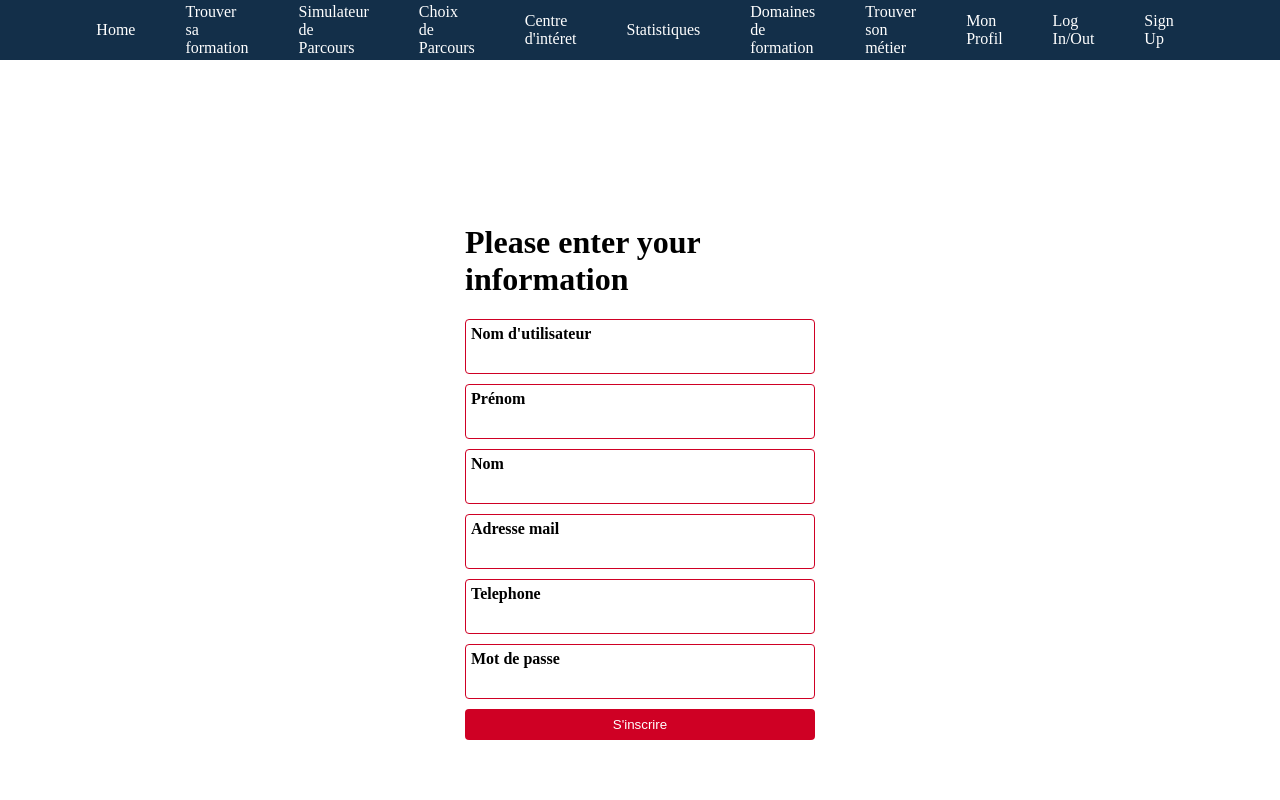
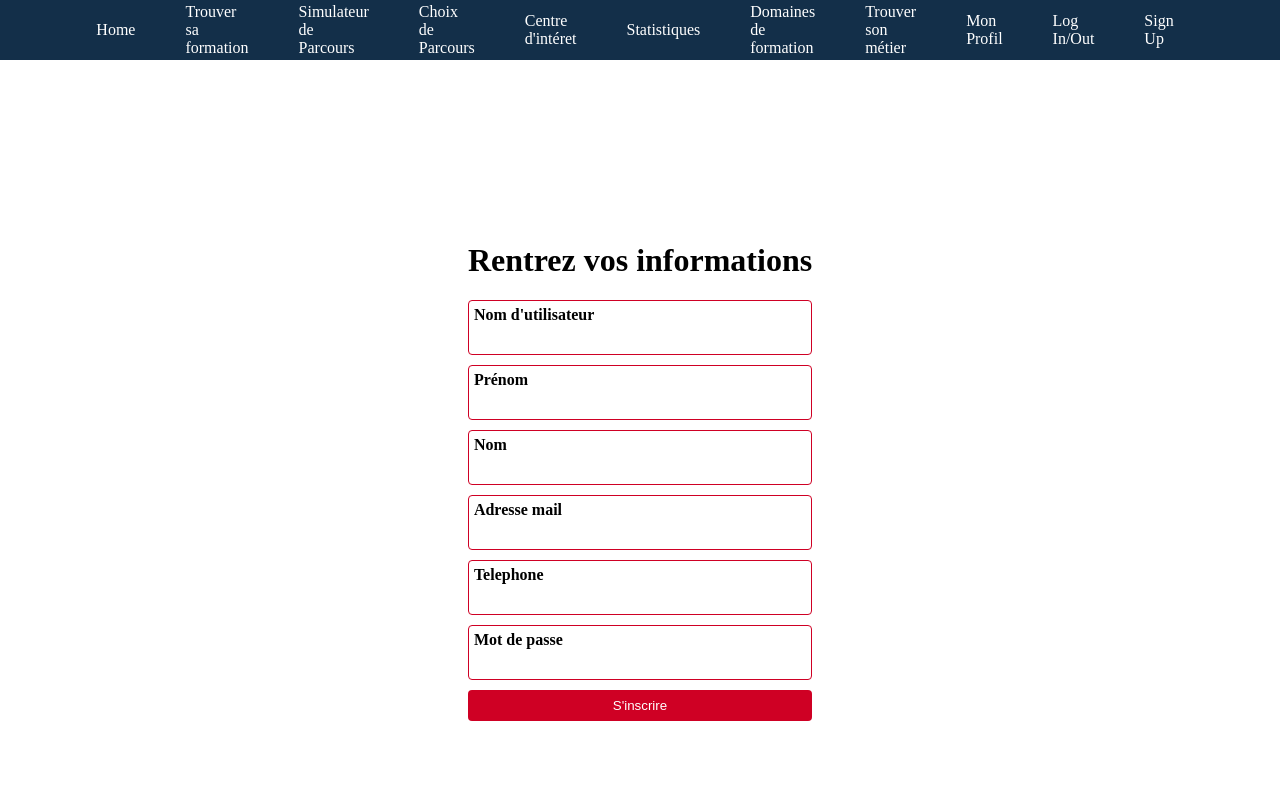
Before and after one commit to StagiairesDAMOTIC/FrontEndPsup, an Angular app: page /signup in a window 1280 px wide. Shown: the top 800 px of the page. Built offline with nearby package versions, Linux system fonts and the light colour scheme.

Commit message:
page register correcte

```diff
--- a/src/app/register/register.component.html
+++ b/src/app/register/register.component.html
@@ -12,7 +12,7 @@
   <ng-template #signupForm>
     <div class="row col-sm-6" style="max-width:350px;">
       <form name="form" (ngSubmit)="f.form.valid && onSubmit()" #f="ngForm" novalidate>
-        <h1>Please enter your information</h1>
+        <h1>Rentrez vos informations</h1>
         <div class="form-group input-container">
           <label for="username" id="username">Nom d'utilisateur</label>
           <input type="text" class="form-control" name="username" [(ngModel)]="form.username" #username="ngModel" required />
```
